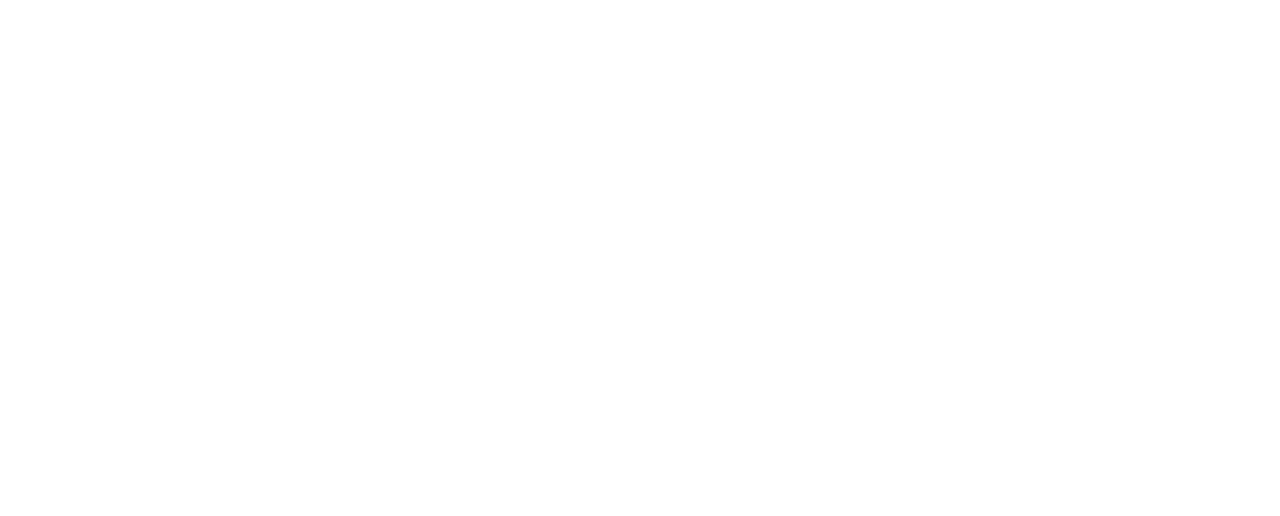
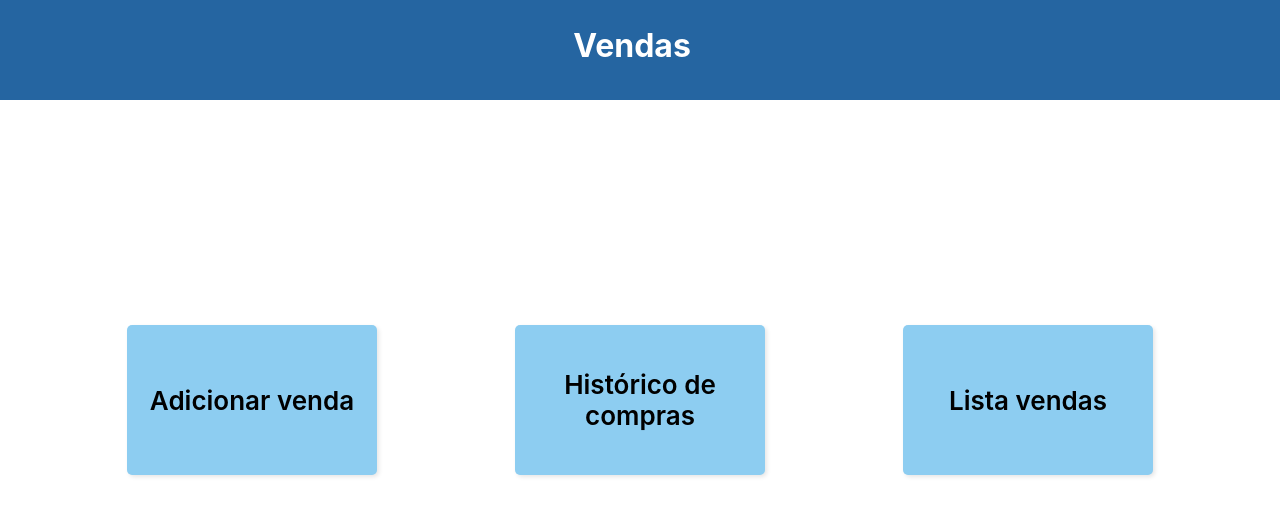
Before and after one commit to alexcyrillo/materias-faculdade, a React (Vite) app in the folder implementacao/frontend/: page /vendas in a window 1280 px wide. Before the commit this address had no page. Shown: the top 516 px of the page. Built offline with nearby package versions, Linux system fonts and the light colour scheme.

Commit message:
feat: implementacao da tela vendas

```diff
--- a/implementacao/frontend/pages/Menu/Menu.jsx
+++ b/implementacao/frontend/pages/Menu/Menu.jsx
@@ -21,7 +21,9 @@
             <Link to={"/produtos"}>
                 <Botao imgSrc={'/assets/menu-img-produtos.png'} texto={"Produtos"}/>
             </Link>
-            <Botao imgSrc={'/assets/menu-img-vendas.png'} texto={"Vendas"}/>
+            <Link to={"/vendas"}>
+                <Botao imgSrc={'/assets/menu-img-vendas.png'} texto={"Vendas"}/>
+            </Link>
         </div>
     </>
 );
--- /dev/null
+++ b/implementacao/frontend/pages/Vendas/Vendas.css
@@ -0,0 +1,23 @@
+.navbar {
+    background: #2565A1;
+    height: 100px;
+    color: white;
+}
+
+.principal {
+    height: 600px;
+}
+
+.style-Botao {
+  display: inline-block;
+  width: 250px;
+  height: 150px;
+  margin: 5px;
+  color: #000;
+  text-align: center;
+  font-size: 26px;
+  font-style: normal;
+  font-weight: 600;
+  line-height: normal;
+  margin: auto;
+}
--- /dev/null
+++ b/implementacao/frontend/pages/Vendas/Vendas.jsx
@@ -0,0 +1,28 @@
+import "./Vendas.css"
+import Nav from "../../components/Nav/Nav.jsx";
+import {Link} from "react-router-dom";
+
+const Vendas = () => (
+    <>
+        <Nav>
+            <div style={{textAlign: "center", color: "white"}} className="container-fluid navbar-brand mb-0 h1">
+            <h2 style={{fontWeight: "bold"}}>
+                Vendas
+            </h2>
+            </div>
+        </Nav>
+        <div className="principal container d-flex justify-content-around align-items-center gap-5">
+          <Link to={"/vendas/adicionar"}>
+            <button className="style-Botao">Adicionar venda</button>
+          </Link>
+          <Link to={"vendas/historico"}>
+            <button className="style-Botao">Histórico de compras</button>
+          </Link>
+          <Link to={"vendas/lista"}>
+            <button className="style-Botao">Lista vendas</button>
+          </Link>
+        </div>
+    </>
+);
+
+export default Vendas;
--- a/implementacao/frontend/src/App.jsx
+++ b/implementacao/frontend/src/App.jsx
@@ -4,6 +4,7 @@
 import Produtos from "../pages/Produtos/Produtos.jsx";
 import Editar from "../pages/Editar/EditarProduto.jsx";
 import Adicionar from '../pages/Adicionar/AdicionarProduto.jsx';
+import Vendas from '../pages/Vendas/Vendas.jsx';
 
 const App = () => {
     return (
@@ -14,6 +15,7 @@
                 <Route path={"/produtos"} element={<Produtos />} />
                 <Route path={"/produtos/editar/:id"} element={<Editar />} />
                 <Route path={"/produtos/adicionar"} element={<Adicionar />} />
+                <Route path={"/vendas"} element={<Vendas/>} />
             </Routes>
         </Router>
     );
```
